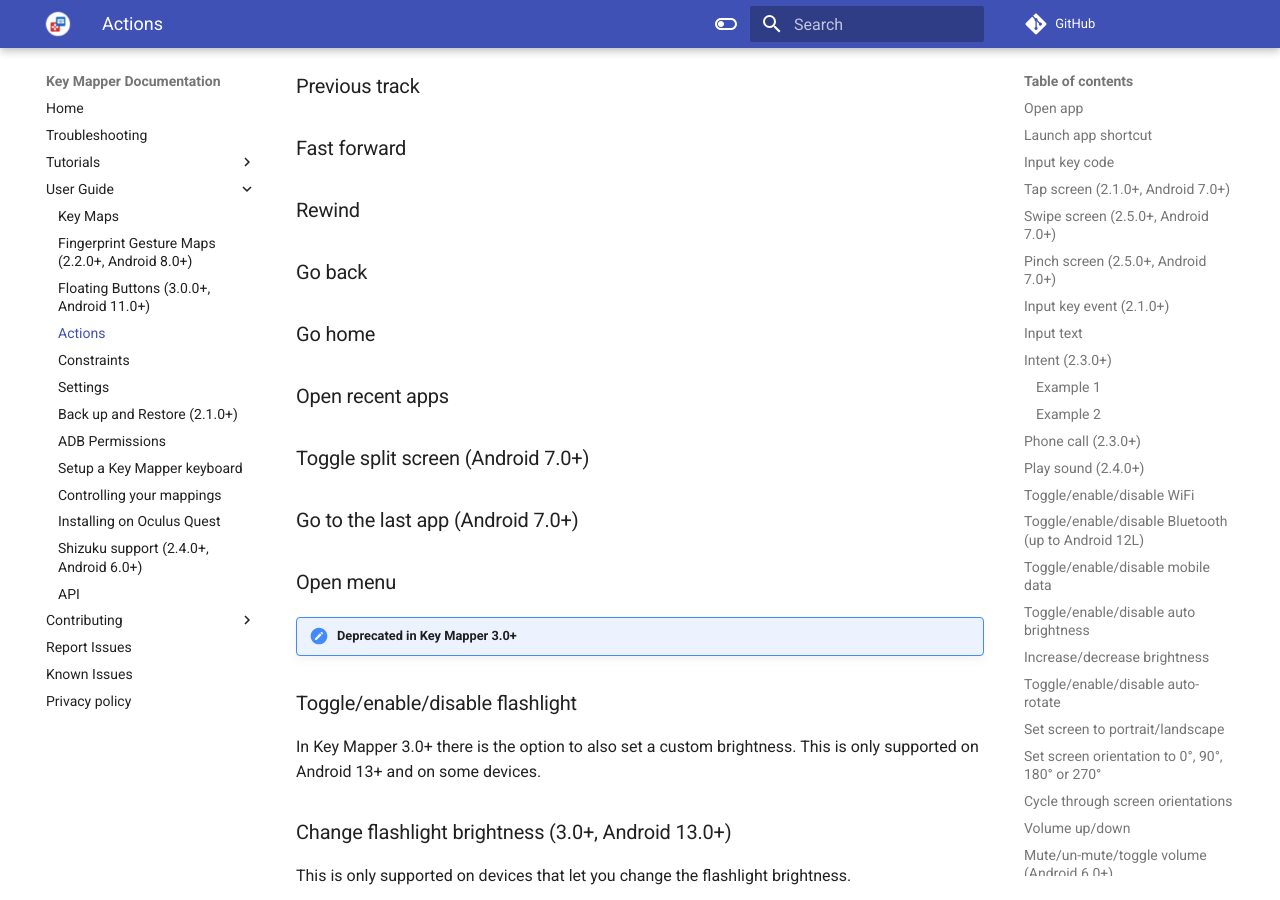
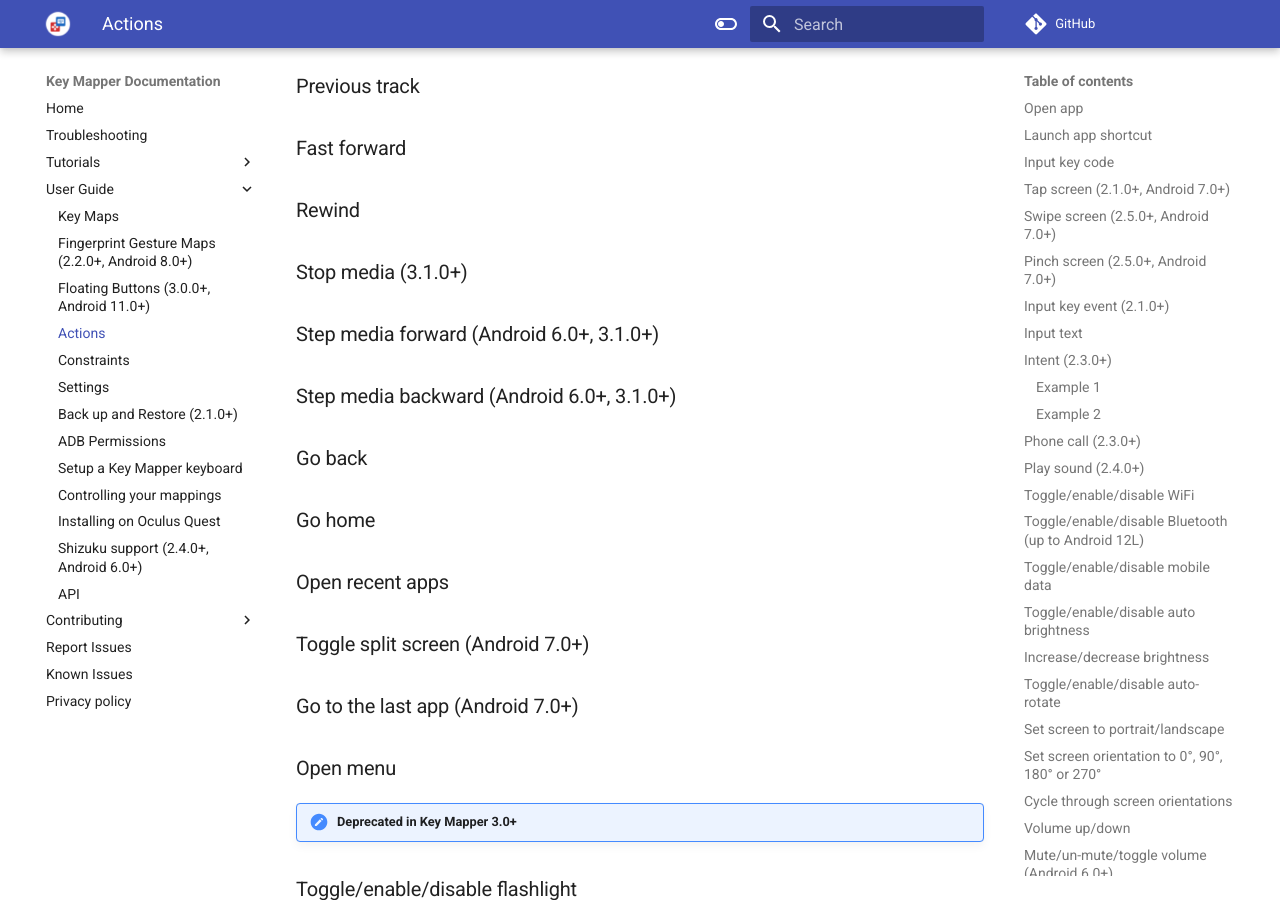
Before and after one commit to keymapperorg/KeyMapperDocs, an MkDocs documentation site: the page built from docs/user-guide/actions.md, in a window 1280 px wide and 900 px high, scrolled down 5806 px. Built offline with MkDocs 1.6.1 and Material for MkDocs 9.7.7, drawn with Linux system fonts in a browser that asks for light colours; comment, search, counter and statistics services are not loaded.

Commit message:
Update actions.md

```diff
--- a/docs/user-guide/actions.md
+++ b/docs/user-guide/actions.md
@@ -157,6 +157,12 @@
 
 ### Rewind
 
+### Stop media (3.1.0+)
+
+### Step media forward (Android 6.0+, 3.1.0+)
+
+### Step media backward (Android 6.0+, 3.1.0+)
+
 ### Go back
 
 ### Go home
```
